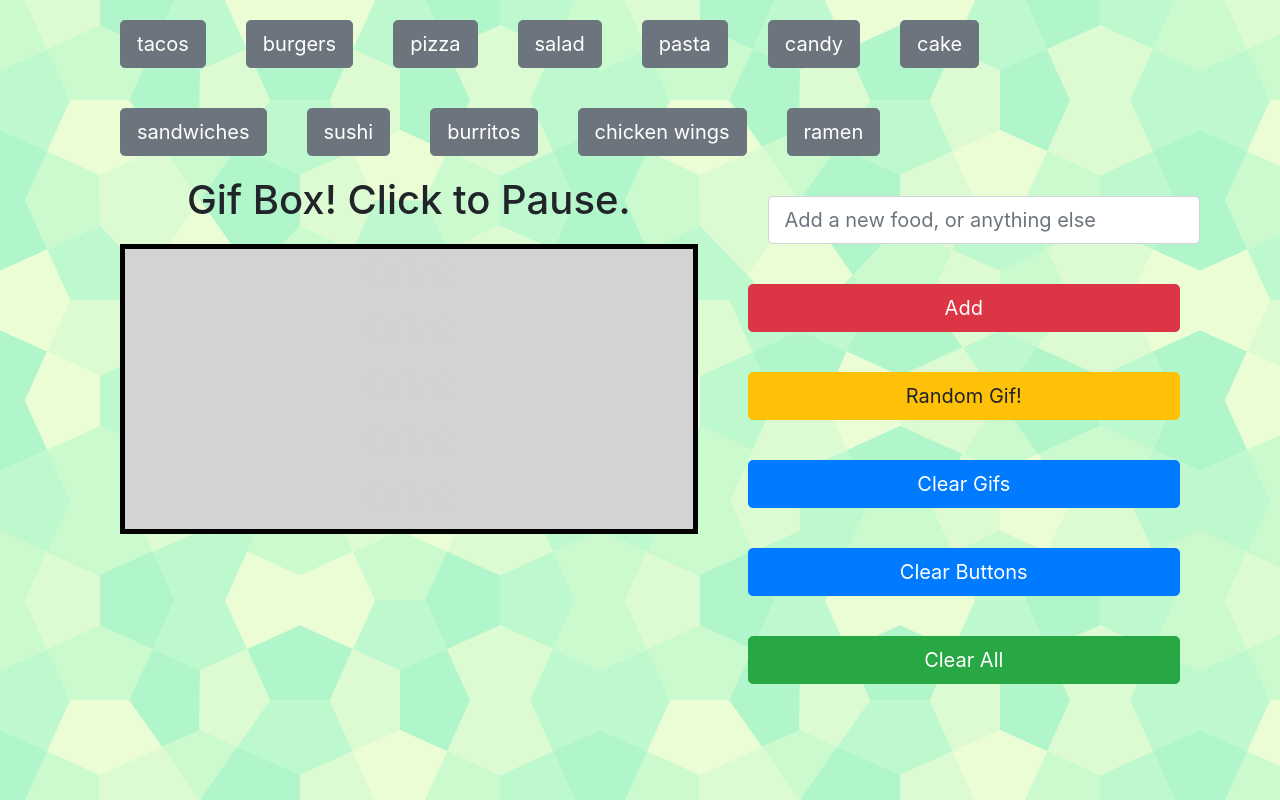
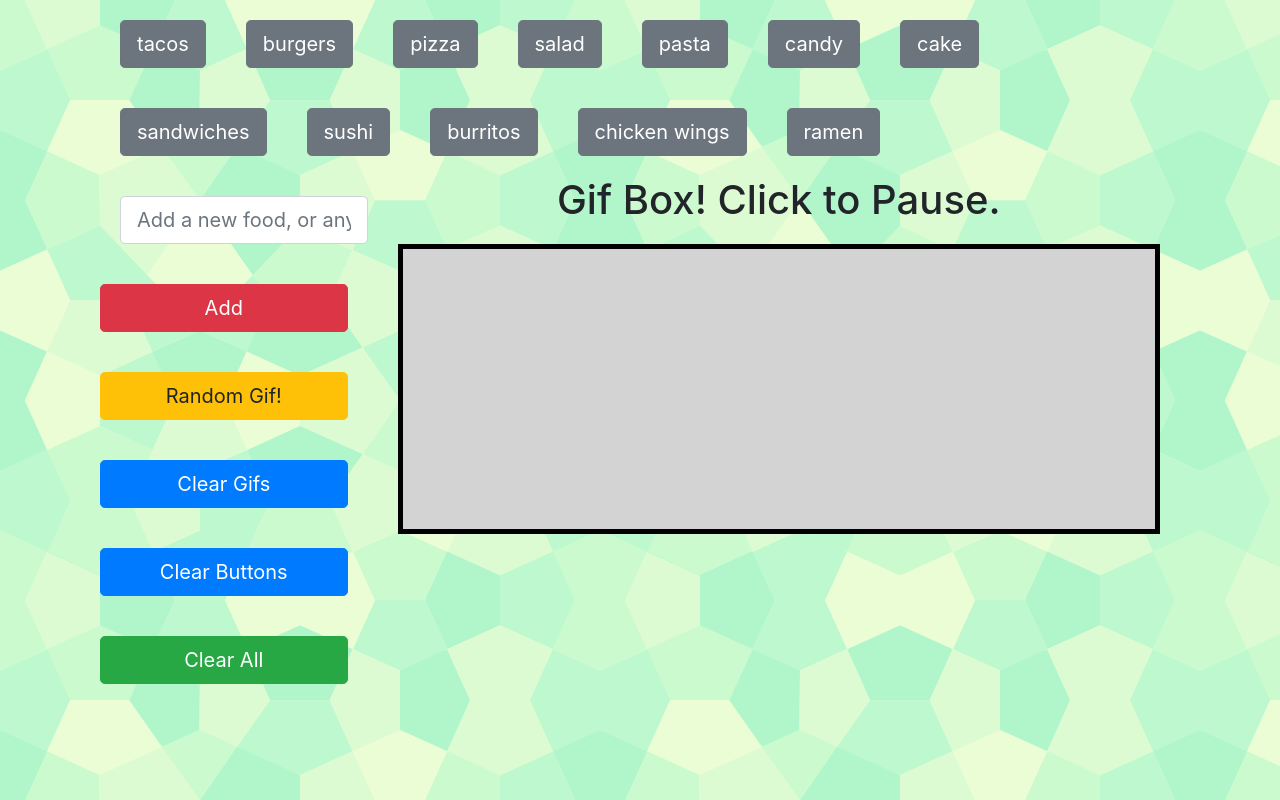
Before and after one commit to nicholasherrick/GifTastic, a plain HTML site: page index.html in a window 1280 px wide. Drawn offline with nearby package versions, Linux system fonts and the light colour scheme.

Commit message:
ajusted layout of html

```diff
--- a/index.html
+++ b/index.html
@@ -21,7 +21,16 @@
     </div>
 
     <div class="container row mx-auto">
-        <div class="col-md-7">
+            <div class="col-md-3">
+                    <input id="food-input" class="form-control form-control-lg" type="text" placeholder="Add a new food, or anything else">
+                    <button id="add-food" type="button" class="btn btn-danger btn-lg mx-auto">Add</button>
+                    <button id="add-random" type="button" class="btn btn-warning btn-lg mx-auto">Random Gif!</button>
+                    <button id="clear-gifs" type="button" class="btn btn-primary btn-lg mx-auto">Clear Gifs</button>
+                    <button id="clear-buttons" type="button" class="btn btn-primary btn-lg mx-auto">Clear Buttons</button>
+                    <button id="clear-all" type="button" class="btn btn-success btn-lg mx-auto">Clear All</button>
+                </div>
+
+        <div class="col-md-9">
             <h1 id="box-title">Gif Box! Click to Pause.</h1>
             <div id="gif-box">
                 <h1 class="blank">Gifs!</h1>
@@ -31,14 +40,6 @@
                 <h1 class="blank">Gifs!</h1>
             </div>
         </div>
-        <div class="col-md-5">
-            <input id="food-input" class="form-control form-control-lg" type="text" placeholder="Add a new food, or anything else">
-            <button id="add-food" type="button" class="btn btn-danger btn-lg mx-auto">Add</button>
-            <button id="add-random" type="button" class="btn btn-warning btn-lg mx-auto">Random Gif!</button>
-            <button id="clear-gifs" type="button" class="btn btn-primary btn-lg mx-auto">Clear Gifs</button>
-            <button id="clear-buttons" type="button" class="btn btn-primary btn-lg mx-auto">Clear Buttons</button>
-            <button id="clear-all" type="button" class="btn btn-success btn-lg mx-auto">Clear All</button>
-        </div>
     </div>
 </body>
 </html>
```
